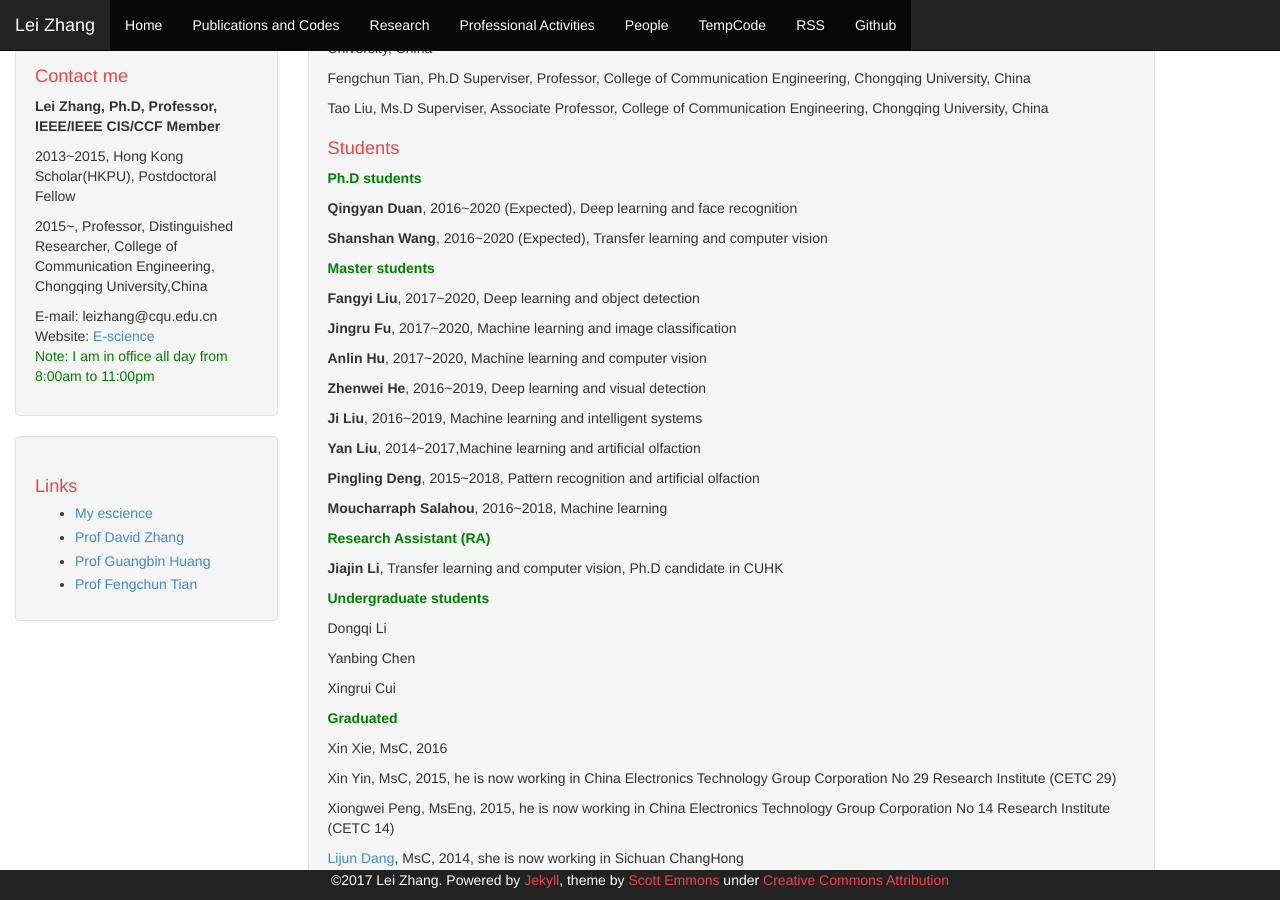
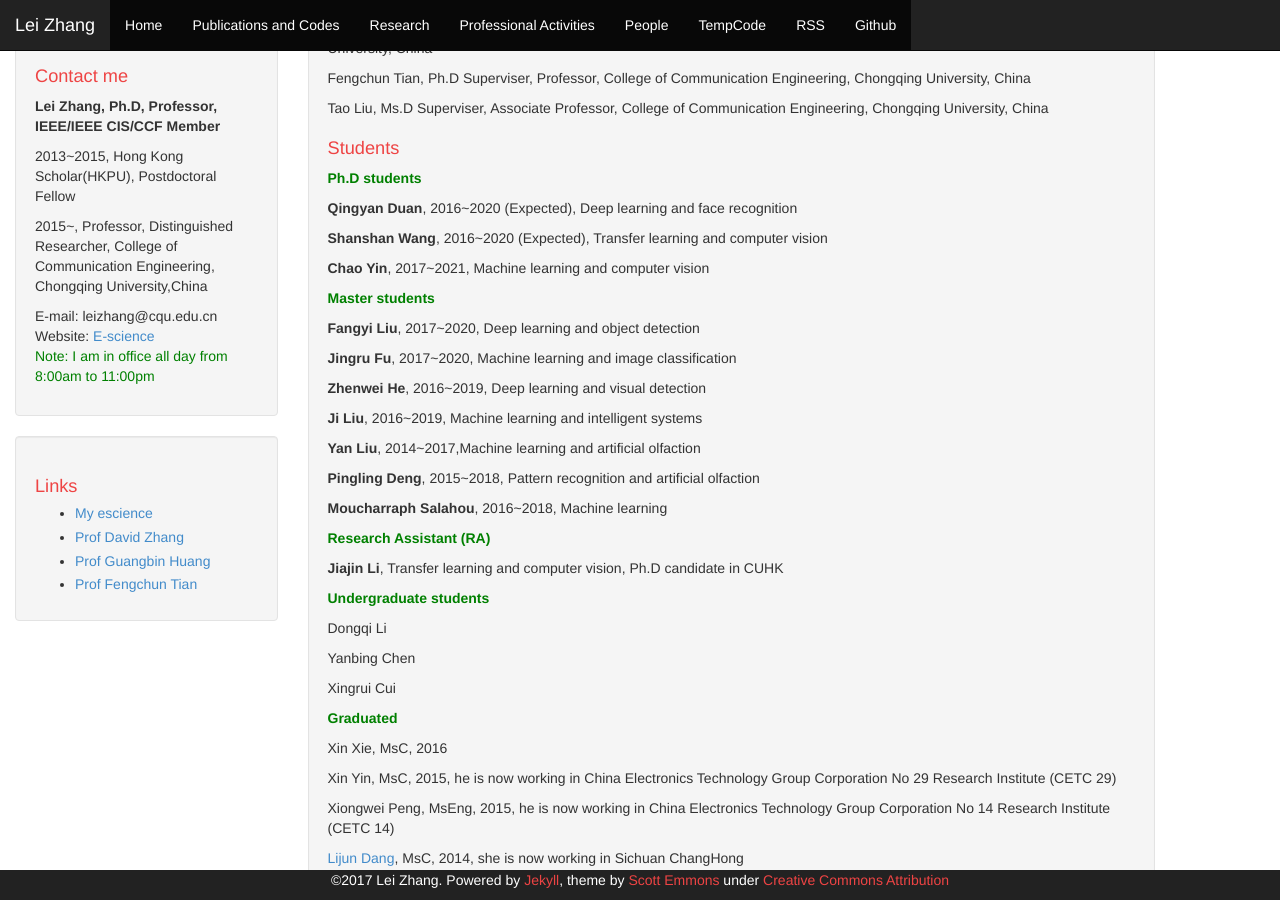
Before and after one commit to DrLeiZhang/website, a Jekyll site: the page built from people.html, in a window 1280 px wide and 900 px high, scrolled down 376 px. Built offline with Jekyll 4.4.1, drawn with Linux system fonts in a browser that asks for light colours; Markdown is read by kramdown in place of the engine named in the settings.

Commit message:
Update
Signed-off-by: leizhang@cqu.edu.cn <leizhang@cqu.edu.cn>

```diff
--- a/index.html
+++ b/index.html
@@ -31,6 +31,8 @@ layout: default
 
 <div class="well">
 <p><B style="color:red;">[News]</B></p>
+<p><B style="color:red;">[25/04/2017]</B> 2 papers are accepted in <I><B>Cognitive Computation</B></I>, 2017. </p>
+
 <p><B style="color:red;">[ICONIP2017 Call for Papers]</B> I have organized an Invited Session (Chair: Lei Zhang and Shenglan Liu) on "<a href="http://www.iconip2017.org/invited.html">Transfer Learning for Large-scale Domain Data (NIPS-04)</a>" in ICONIP2017 (Neural Information Processing), Nov 14-18, Guangzhou, China. Welcome to submit your new research papers. <B>Submission Deadline</B>: June 15, 2017; Notice of Acceptance: Jul 31, 2017.</p>
 
 <p><B style="color:red;">[08/04/2017]</B> One paper "<B>Lei Zhang</B>, David Zhang, Ming-Ming Sun, and Fang-Mei Chen, Facial Beauty Analysis based on Geometric Feature: Toward Attractiveness Assessment Applications," is accepted in <I><B>Expert Systems with Applications</B></I>, 2017.
--- a/people.html
+++ b/people.html
@@ -22,11 +22,11 @@ layout: default
 <p style="color:green;"><h0><B>Ph.D students</B></h0></p>
 <p><B>Qingyan Duan</B>, 2016~2020 (Expected), Deep learning and face recognition
 <p><B>Shanshan Wang</B>, 2016~2020 (Expected), Transfer learning and computer vision
+<p><B>Chao Yin</B>, 2017~2021, Machine learning and computer vision</p>
 
 <p style="color:green;"><h0><B>Master students</B></h0></p>
 <p><B>Fangyi Liu</B>, 2017~2020, Deep learning and object detection</p>
 <p><B>Jingru Fu</B>, 2017~2020, Machine learning and image classification</p>
-<p><B>Anlin Hu</B>, 2017~2020, Machine learning and computer vision</p>
 <p><B>Zhenwei He</B>, 2016~2019, Deep learning and visual detection</p>
 <p><B>Ji Liu</B>, 2016~2019, Machine learning and intelligent systems</p>
 <p><B>Yan Liu</B>, 2014~2017,Machine learning and artificial olfaction</p>
```
Also changed, not shown: publications and codes.html (+10 -6 lines), 1 other file.
